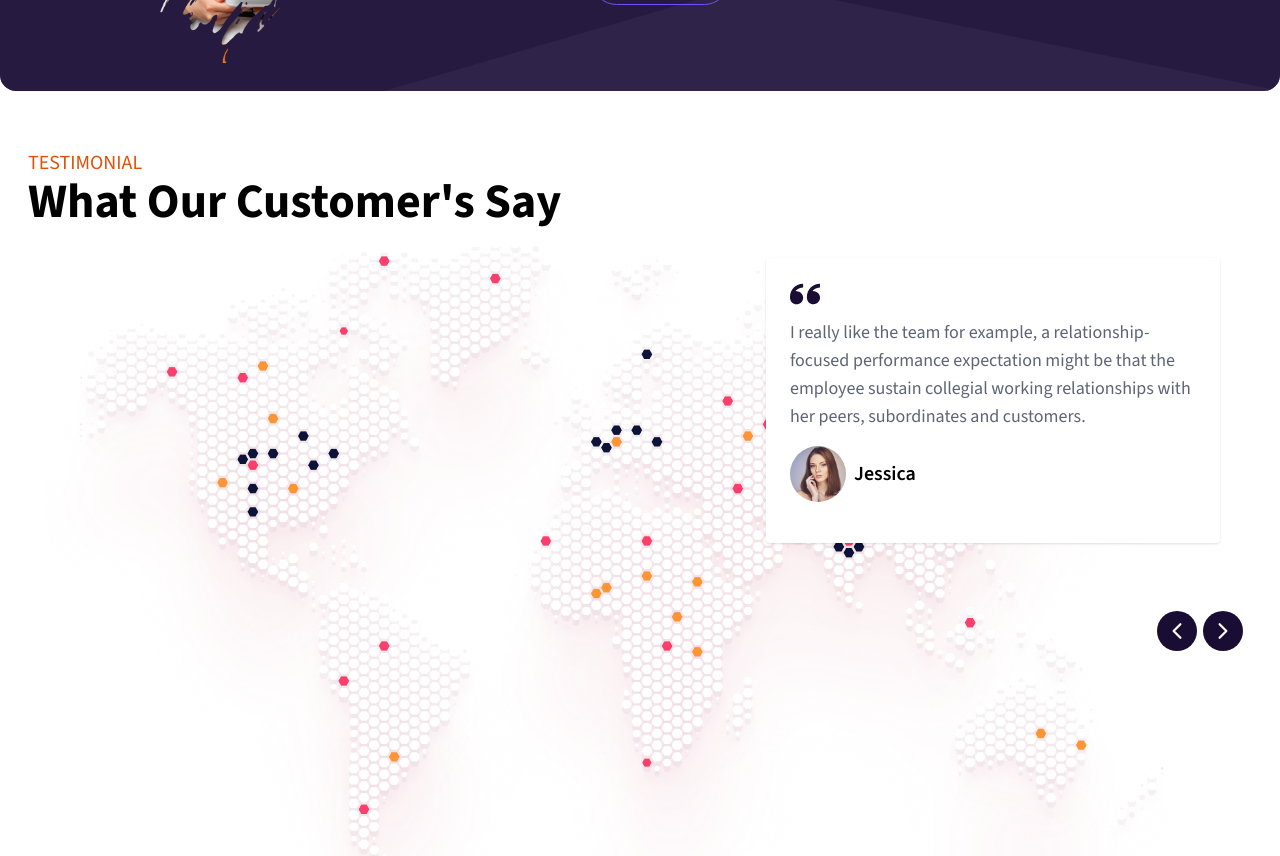
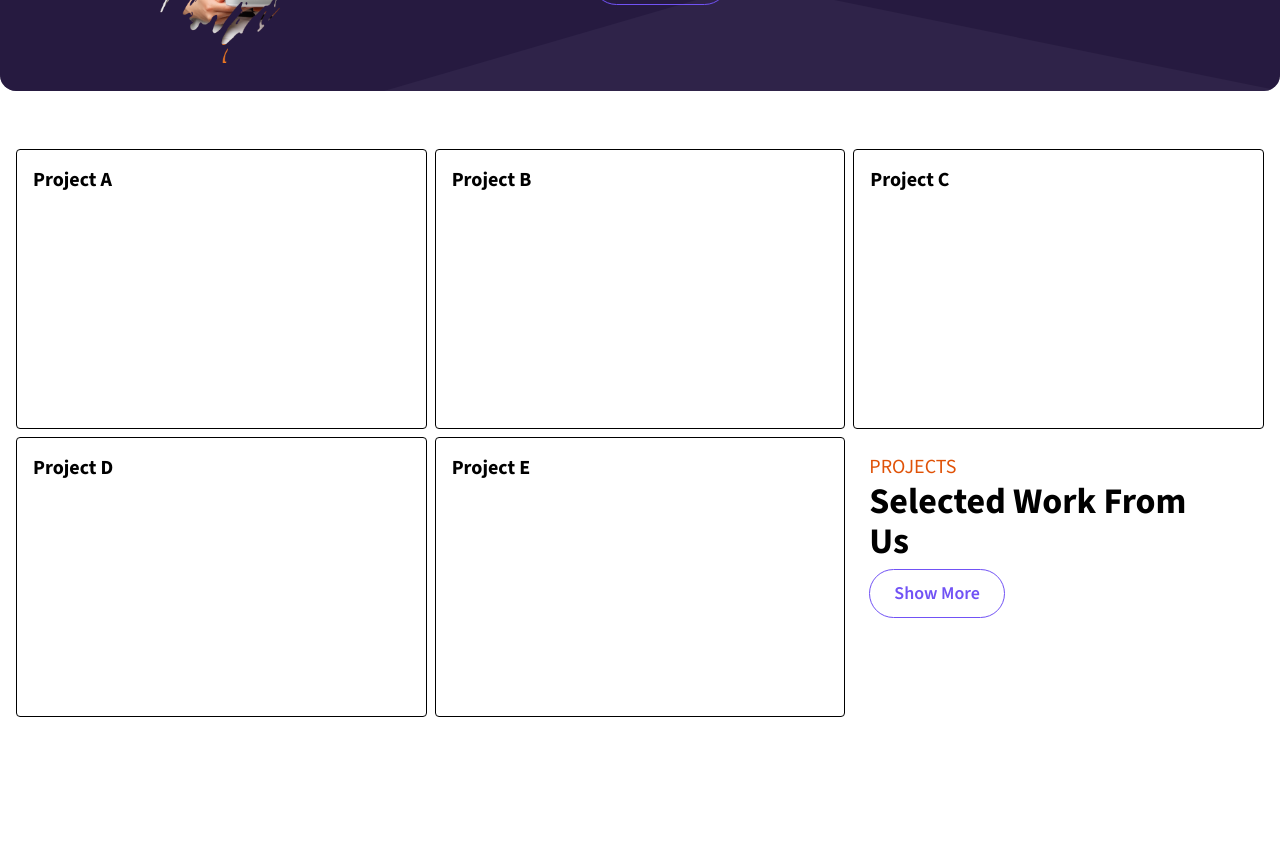
Before and after one commit to Ramla-Eman/novanex-innovations-, a React (Vite) app in the folder frontend/: page / in a window 1280 px wide. Shown: the part 940-1796 px from the top of the page. Built offline with nearby package versions, Linux system fonts and the light colour scheme; a web font is replaced by a local one.

Commit message:
added and completed the project section with responsivenes

```diff
--- a/frontend/src/App.jsx
+++ b/frontend/src/App.jsx
@@ -5,7 +5,7 @@ import Navbar from './components/Navbar'
 import Footer from './components/Footer'
 // import pages
 import Home from './pages/Home'
-import ContactForm from './components/ui/ContactForm'
+import ProjectsPage from './pages/ProjectsPage'
 
 const App = () => {
   return (
@@ -13,6 +13,7 @@ const App = () => {
       <Navbar/>
       <Routes>
         <Route path='/' element={<Home/>}/>
+        <Route path='/projects' element={<ProjectsPage/>}/>
       </Routes>
       <Footer/>
     </div>
--- a/frontend/src/assets/assests.js
+++ b/frontend/src/assets/assests.js
@@ -45,3 +45,13 @@ export const testimonialCard = [
     name: "malaika",
   },
 ];
+
+export const projects = [
+  { title: "Project A", featured: true },
+  { title: "Project B", featured: true },
+  { title: "Project C", featured: true },
+  { title: "Project D", featured: true },
+  { title: "Project E", featured: true },
+  { title: "Project F", featured: false },
+  { title: "Project G", featured: false },
+];
--- /dev/null
+++ b/frontend/src/components/HomeProjects.jsx
@@ -0,0 +1,17 @@
+import React from "react";
+import { projects } from "../assets/assests.js";
+import ProjectsMap from "./ui/ProjectsMap";
+
+const HomeProjects = () => {
+  const topProjects = [...projects.slice(0, 5), { isShowMore: true }];
+
+  return (
+    <div className="h-screen max-w-7xl pt-7 mx-auto md:my-[30px] my-3 px-4">
+      <div className="w-full h-full overflow-x-auto scroll-smooth scrollbar-hide">
+        <ProjectsMap projects={topProjects} />
+      </div>
+    </div>
+  );
+};
+
+export default HomeProjects;
--- /dev/null
+++ b/frontend/src/components/ui/ProjectsMap.jsx
@@ -0,0 +1,35 @@
+import React from "react";
+import { Link } from "react-router-dom";
+
+const ProjectsMap = ({ projects }) => {
+  return (
+    <div className="grid grid-cols-1 sm:grid-cols-2 lg:grid-cols-3 gap-2">
+      {projects.map((project, index) =>
+        project.isShowMore ? (
+          <div
+            key={"showMore"}
+            className="w-[370px] px-4 py-4"
+          >
+            <div className="flex flex-col gap-2">
+              <p className="text-xl text-orange uppercase -mb-2">Projects</p>
+              <h2 className="md:text-4xl text-2xl font-bold">
+                Selected Work From Us
+              </h2>
+            </div>
+            <Link to="/projects">
+              <button className="button mt-2 text-purple-button hover:text-white active:text-white">
+                Show More
+              </button>
+            </Link>
+          </div>
+        ) : (
+          <div key={index} className="p-4 border rounded h-[280px]">
+            <h2 className="text-xl font-bold">{project.title}</h2>
+          </div>
+        )
+      )}
+    </div>
+  );
+};
+
+export default ProjectsMap;
--- a/frontend/src/index.css
+++ b/frontend/src/index.css
@@ -19,6 +19,16 @@
     font-family: var(--font-source-sans-3);
   }
 }
+
+/* scroll bar */
+.scrollbar-hide::-webkit-scrollbar {
+  display: none;
+}
+.scrollbar-hide {
+  -ms-overflow-style: none;
+  scrollbar-width: none;
+}
+
 
 /* button */
 .button {
--- a/frontend/src/pages/Home.jsx
+++ b/frontend/src/pages/Home.jsx
@@ -3,12 +3,14 @@ import Hero from '../components/Hero'
 import HomeBanner from '../components/HomeBanner'
 import Contact from '../components/Contact'
 import Testimonials from '../components/Testimonials'
+import HomeProjects from '../components/HomeProjects'
 
 const Home = () => {
   return (
     <div>
       <Hero/>
       <HomeBanner/>
+      <HomeProjects/>
       <Testimonials/>
       <Contact/>
     </div>
--- /dev/null
+++ b/frontend/src/pages/ProjectsPage.jsx
@@ -0,0 +1,16 @@
+import React from "react";
+import { projects } from "../assets/assests.js";
+import ProjectsMap from "../components/ui/ProjectsMap";
+
+const ProjectsPage = () => {
+  return (
+    <div className="max-w-7xl pt-7 mx-auto md:my-[30px] my-3 px-4">
+      <div className="flex flex-col gap-4">
+        <h2 className="md:text-4xl text-2xl font-bold">All Projects</h2>
+        <ProjectsMap projects={projects} />
+      </div>
+    </div>
+  );
+};
+
+export default ProjectsPage;
```
